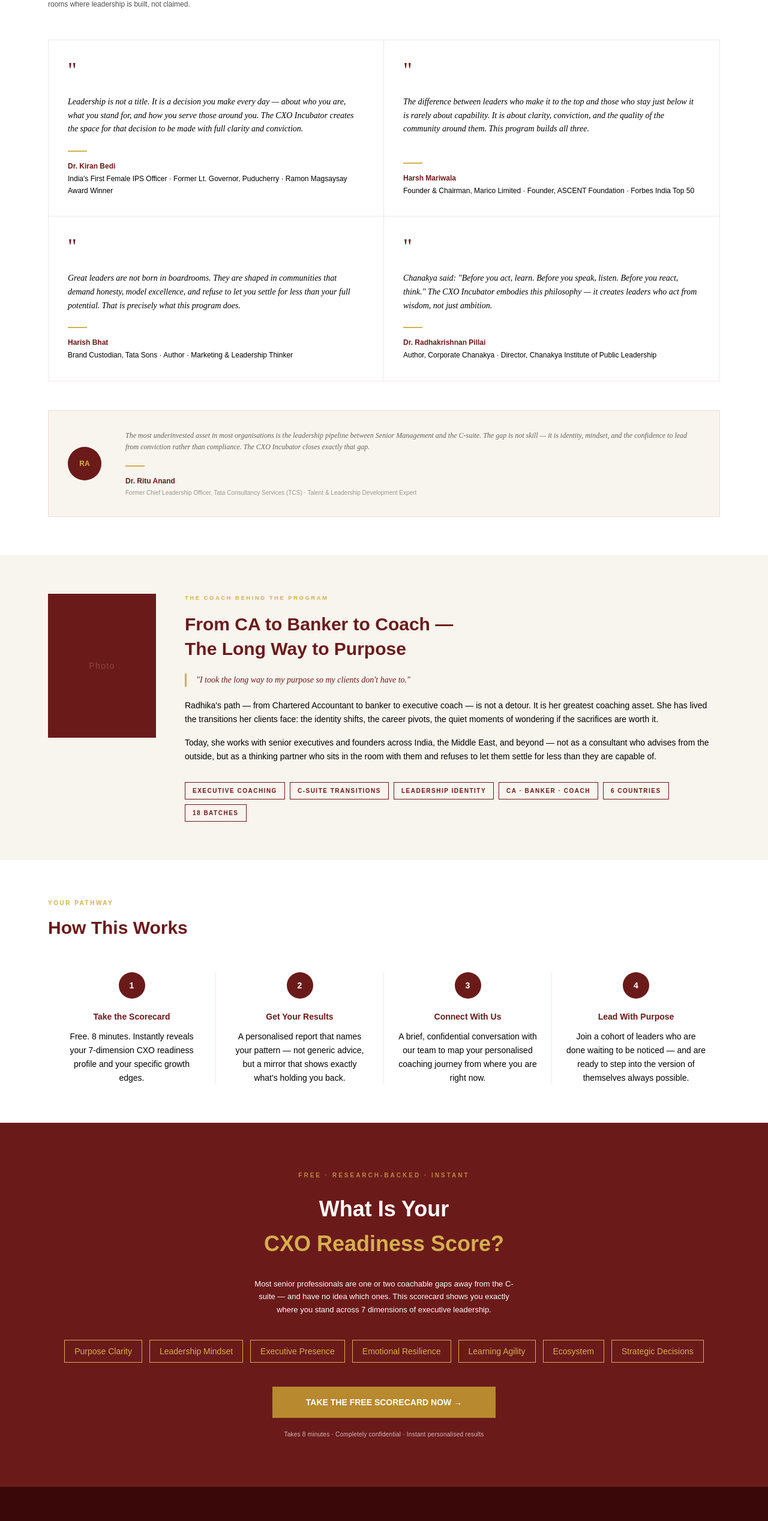
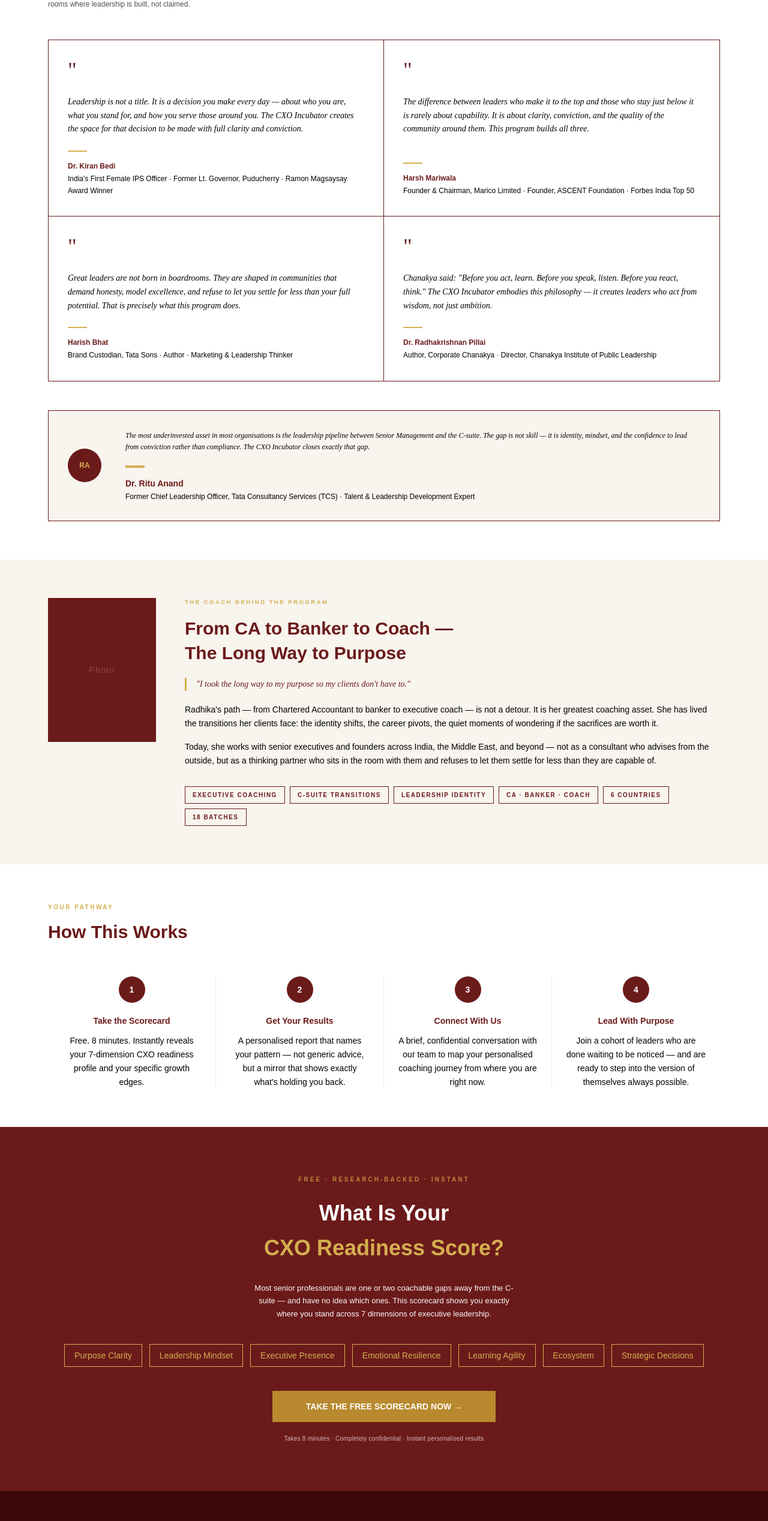
Before and after one commit to KumarVivekPathak/cxo-incubator-new, a React (Vite) app: page / in a window 1280 px wide. Shown: the part 1842-4378 px from the top of the page at 60% size. Built offline with nearby package versions, Linux system fonts and the light colour scheme.

Commit message:
footer changes

```diff
--- a/src/components/Footer.tsx
+++ b/src/components/Footer.tsx
@@ -24,10 +24,10 @@ export default function Footer() {
 
         {/* Brand */}
         <div>
-          <p className="text-[11px] font-bold tracking-[3.5px] uppercase text-white/80 mb-4">
+          <p className="text-lg font-bold tracking-[3.5px] uppercase text-white/80 mb-4">
             CXO Incubator
           </p>
-          <p className="text-[11.5px] text-white/30 leading-relaxed max-w-xs">
+          <p className="text-xs text-white/50 leading-relaxed max-w-xs">
             A leadership coaching program for senior executives and business
             owners ready to step fully into their C-suite potential. 18 batches.
             250+ leaders. 6 countries. 4 years of transformation.
@@ -36,7 +36,7 @@ export default function Footer() {
 
         {/* Navigate */}
         <div>
-          <p className="text-[9px] font-bold tracking-[3px] uppercase text-[#C49A3C]/70 mb-5">
+          <p className="text-xs font-bold tracking-[3px] uppercase text-gold mb-5">
             Navigate
           </p>
           <ul className="flex flex-col gap-3">
@@ -44,7 +44,7 @@ export default function Footer() {
               <li key={link.label}>
                 <Link
                   to={link.href}
-                  className="text-[12px] text-white/35 hover:text-white/70 transition-colors duration-200"
+                  className="text-xs text-white hover:text-white/70 transition-colors duration-200"
                 >
                   {link.label}
                 </Link>
@@ -55,7 +55,7 @@ export default function Footer() {
 
         {/* Connect */}
         <div>
-          <p className="text-[9px] font-bold tracking-[3px] uppercase text-[#C49A3C]/70 mb-5">
+          <p className="text-xs font-bold tracking-[3px] uppercase text-gold mb-5">
             Connect
           </p>
           <ul className="flex flex-col gap-3">
@@ -63,7 +63,7 @@ export default function Footer() {
               <li key={link.label}>
                 <a
                   href={link.href}
-                  className="text-[12px] text-white/35 hover:text-white/70 transition-colors duration-200"
+                  className="text-xs text-white hover:text-white/70 transition-colors duration-200"
                 >
                   {link.label}
                 </a>
@@ -74,11 +74,11 @@ export default function Footer() {
       </div>
 
       {/* ── Bottom Bar ── */}
-      <div className="border-t border-white/08 px-12 md:px-20 py-5 flex flex-col md:flex-row items-center justify-between gap-3">
-        <p className="text-[10px] text-white/20">
+      <div className="border-t border-white px-12 md:px-20 py-5 flex flex-col md:flex-row items-center justify-between gap-3">
+        <p className="text-[10px] text-white/70">
           © 2025 CXO Incubator · Wevolve Labs · All rights reserved
         </p>
-        <p className="text-[10px] italic text-[#C49A3C]/35">
+        <p className="text-[10px] italic text-gold">
           "The leader you already are."
         </p>
       </div>
--- a/src/pages/home/Voices.tsx
+++ b/src/pages/home/Voices.tsx
@@ -56,14 +56,14 @@ const VOICES = [
         </p>
 
         {/* ── 2x2 Grid ── */}
-        <div className="grid grid-cols-1 md:grid-cols-2 border border-maroon/10 mb-0">
+        <div className="grid grid-cols-1 md:grid-cols-2 border border-maroon mb-0">
           {VOICES.map((v, i) => (
             <div
               key={v.name}
               className={`p-8 flex flex-col ${
-                i < 2 ? "border-b border-maroon/10" : ""
+                i < 2 ? "border-b border-maroon" : ""
               } ${
-                i % 2 === 0 ? "border-r border-maroon/10" : ""
+                i % 2 === 0 ? "border-r border-maroon" : ""
               }`}
             >
               {/* Quote mark */}
@@ -87,7 +87,7 @@ const VOICES = [
         </div>
 
         {/* ── Featured Wide Card ── */}
-        <div className="flex items-center gap-10 bg-cream border border-t border-maroon/10 p-8 mt-12  ">
+        <div className="flex items-center gap-10 bg-cream border border-t border-maroon p-8 mt-12  ">
 
           {/* Avatar */}
           <div className="w-14 h-14 rounded-full bg-maroon flex items-center justify-center shrink-0">
@@ -98,15 +98,15 @@ const VOICES = [
 
           {/* Content */}
           <div className="flex-1">
-            <p className="text-xs italic font-serif text-black/60 leading-relaxed mb-5">
+            <p className="text-xs italic font-serif text-black leading-relaxed mb-5">
               {FEATURED.quote}
             </p>
 
             {/* Gold line */}
-            <div className="w-8 h-[2px] bg-gold mb-4" />
+            <div className="w-8 h-1 bg-gold mb-4" />
 
-            <p className="text-xs font-bold text-maroon mb-1">{FEATURED.name}</p>
-            <p className="text-[10px] text-black/38">{FEATURED.title}</p>
+            <p className="text-sm font-bold text-maroon mb-1">{FEATURED.name}</p>
+            <p className="text-xs text-black">{FEATURED.title}</p>
           </div>
         </div>
 
```
